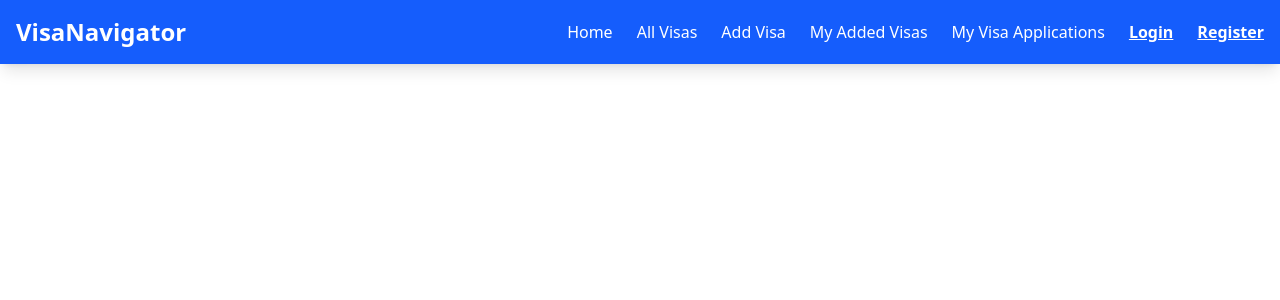
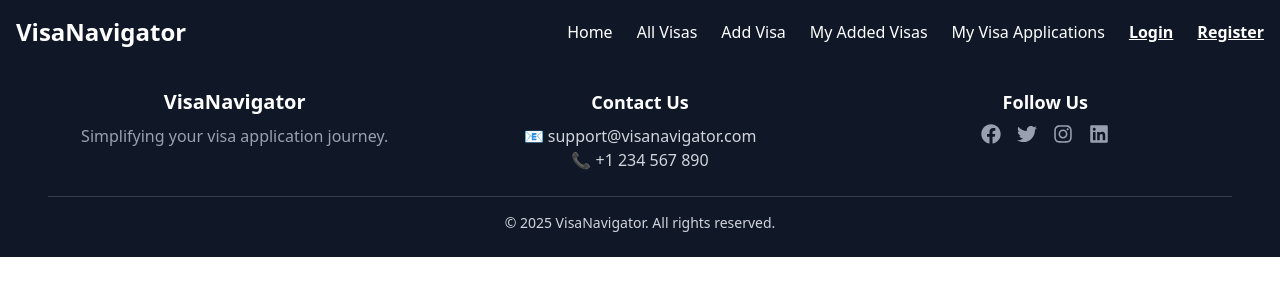
Before and after one commit to emonShimoul/visa-navigator-react-client, a React (Vite) app: page / in a window 1280 px wide. Shown: the top 300 px of the page. Built offline with nearby package versions, Linux system fonts and the light colour scheme; no server answers.

Commit message:
slight changes in the footer and navbar design

```diff
--- /dev/null
+++ b/src/components/Footer.jsx
@@ -0,0 +1,53 @@
+import React from "react";
+import { FaFacebook, FaTwitter, FaInstagram, FaLinkedin } from "react-icons/fa";
+
+const Footer = () => {
+  return (
+    <footer className="bg-gray-900 text-gray-300 py-6">
+      <div className="container mx-auto px-6 lg:px-12">
+        <div className="grid grid-cols-1 md:grid-cols-3 gap-8 text-center">
+          {/* Website Info */}
+          <div>
+            <h2 className="text-xl font-bold text-white">VisaNavigator</h2>
+            <p className="mt-2 text-gray-400">
+              Simplifying your visa application journey.
+            </p>
+          </div>
+
+          {/* Contact Information */}
+          <div>
+            <h3 className="text-lg font-semibold text-white">Contact Us</h3>
+            <p className="mt-2">📧 support@visanavigator.com</p>
+            <p>📞 +1 234 567 890</p>
+          </div>
+
+          {/* Social Media Links */}
+          <div>
+            <h3 className="text-lg font-semibold text-white">Follow Us</h3>
+            <div className="flex mt-2 space-x-4 justify-center">
+              <a href="#" className="text-gray-400 hover:text-white transition">
+                <FaFacebook size={20} />
+              </a>
+              <a href="#" className="text-gray-400 hover:text-white transition">
+                <FaTwitter size={20} />
+              </a>
+              <a href="#" className="text-gray-400 hover:text-white transition">
+                <FaInstagram size={20} />
+              </a>
+              <a href="#" className="text-gray-400 hover:text-white transition">
+                <FaLinkedin size={20} />
+              </a>
+            </div>
+          </div>
+        </div>
+
+        {/* Copyright Section */}
+        <div className="border-t border-gray-700 mt-6 pt-4 text-center text-sm">
+          &copy; {new Date().getFullYear()} VisaNavigator. All rights reserved.
+        </div>
+      </div>
+    </footer>
+  );
+};
+
+export default Footer;
--- a/src/components/Home.jsx
+++ b/src/components/Home.jsx
@@ -1,12 +1,14 @@
 import React from "react";
 import Navbar from "./Navbar";
 import { Outlet } from "react-router-dom";
+import Footer from "./Footer";
 
 const Home = () => {
   return (
     <div>
       <Navbar></Navbar>
       <Outlet></Outlet>
+      <Footer></Footer>
     </div>
   );
 };
--- a/src/components/Navbar.jsx
+++ b/src/components/Navbar.jsx
@@ -74,7 +74,7 @@ const Navbar = () => {
   );
 
   return (
-    <nav className="bg-blue-600 text-white p-4 shadow-lg">
+    <nav className="bg-gray-900 text-white p-4 shadow-lg">
       <div className="container mx-auto flex justify-between items-center">
         {/* Logo / Website Name */}
         <Link to="/" className="text-2xl font-bold">
```
